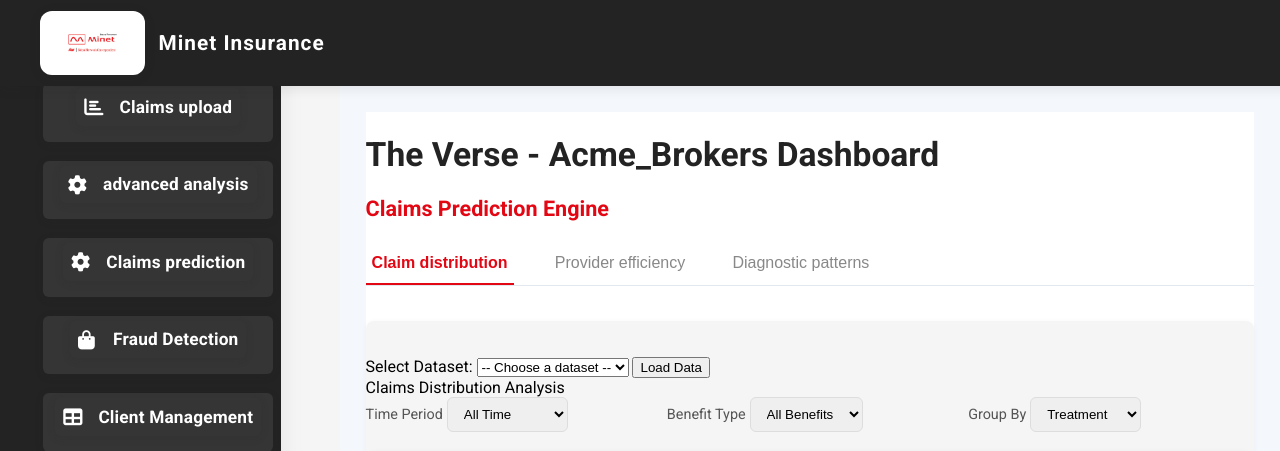
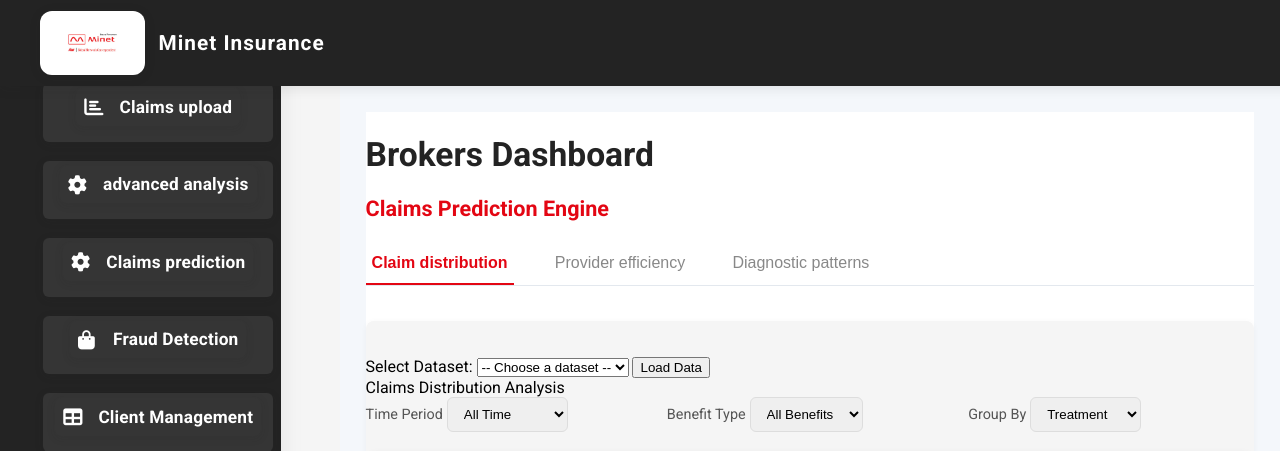
Before and after one commit to m-chero21/Verse_Final, a Django app: template myapp/templates/myapp/claim_prediction.html in a window 1280 px wide. Shown: the top 451 px of the page. Run offline with Django 5.2, Linux system fonts and the light colour scheme; the template is opened without the code that fills it, so the values that code supplies are empty; some libraries are stand-ins or nearby versions.

Commit message:
Update project files

```diff
--- a/myapp/templates/myapp/claim_prediction.html
+++ b/myapp/templates/myapp/claim_prediction.html
@@ -112,7 +112,7 @@
 {% block content %}
 {% csrf_token %}
 <div class="main-area">
-    <h1>The Verse - Acme_Brokers Dashboard</h1>
+    <h1>Brokers Dashboard</h1>
     <h2>Claims Prediction Engine</h2>
 
     <!-- Tab Navigation -->
```
